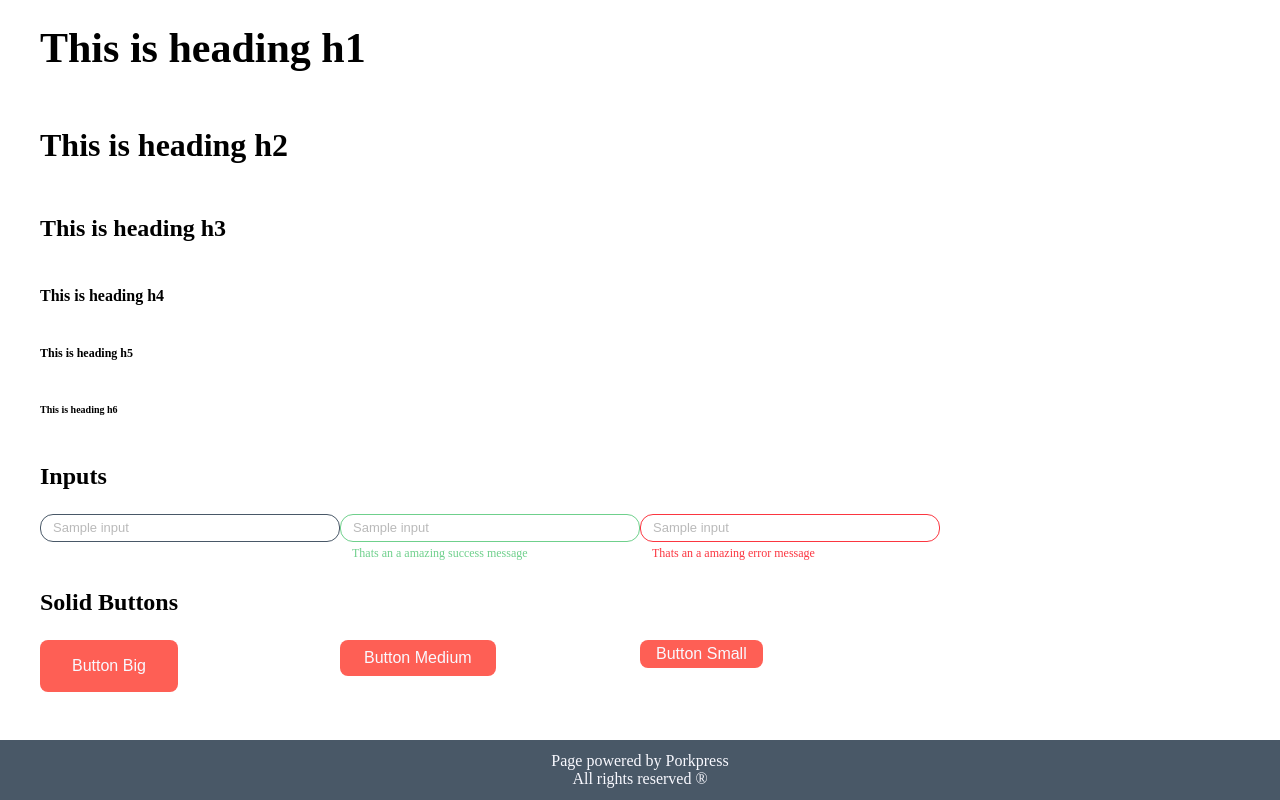
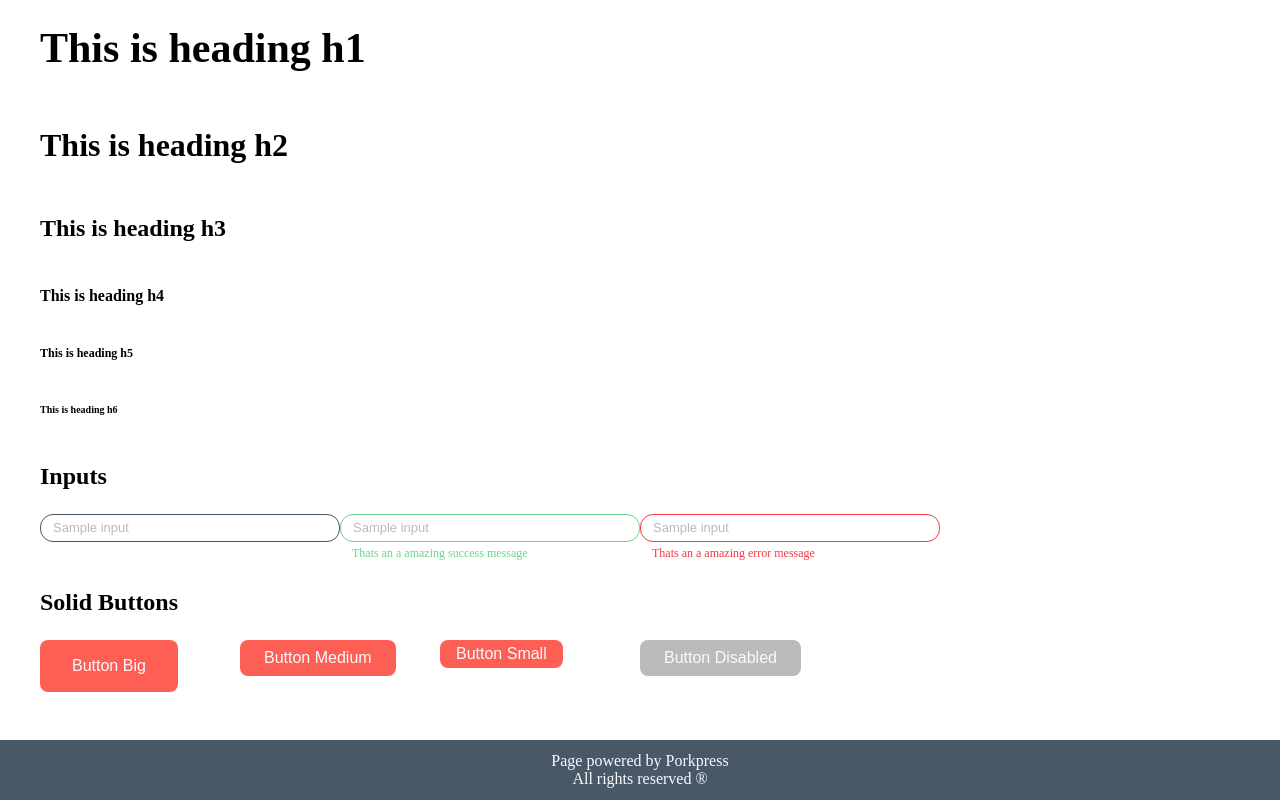
Before and after one commit to pawelacio/porkpress-react, a Next.js app: page /components in a window 1280 px wide. Shown: the part 796-1596 px from the top of the page. Built offline with nearby package versions, Linux system fonts and the light colour scheme; a web font is replaced by a local one.

Commit message:
Add disabled button styles

```diff
--- a/components/ui/button/button.styled.tsx
+++ b/components/ui/button/button.styled.tsx
@@ -44,4 +44,9 @@ export const SolidButton = styled.button<StyledButtonProps>`
   ${ props => props.size === ButtonSizes.BIG && css`
     padding: 16px 32px;
   `}
+
+  ${ props => props.disabled && css`
+    background-color: #BBBBBB;
+    cursor: not-allowed;
+  `}
 `;
--- a/pages/components.tsx
+++ b/pages/components.tsx
@@ -114,19 +114,24 @@ const Index = () => (
       <GridElement>
         <Head3>Solid Buttons</Head3>
       </GridElement>
-      <GridElement width={ 3 }>
+      <GridElement width={ 2 }>
         <SolidButton size={ ButtonSizes.BIG }>
           Button Big
         </SolidButton>
       </GridElement>
-      <GridElement width={ 3 }>
+      <GridElement width={ 2 }>
         <SolidButton size={ ButtonSizes.MEDIUM }>
           Button Medium
         </SolidButton>
       </GridElement>
-      <GridElement width={ 3 }>
+      <GridElement width={ 2 }>
         <SolidButton size={ ButtonSizes.SMALL }>
           Button Small
+        </SolidButton>
+      </GridElement>
+      <GridElement width={ 2 }>
+        <SolidButton size={ ButtonSizes.MEDIUM } disabled>
+          Button Disabled
         </SolidButton>
       </GridElement>
     </GridContainer>
```
